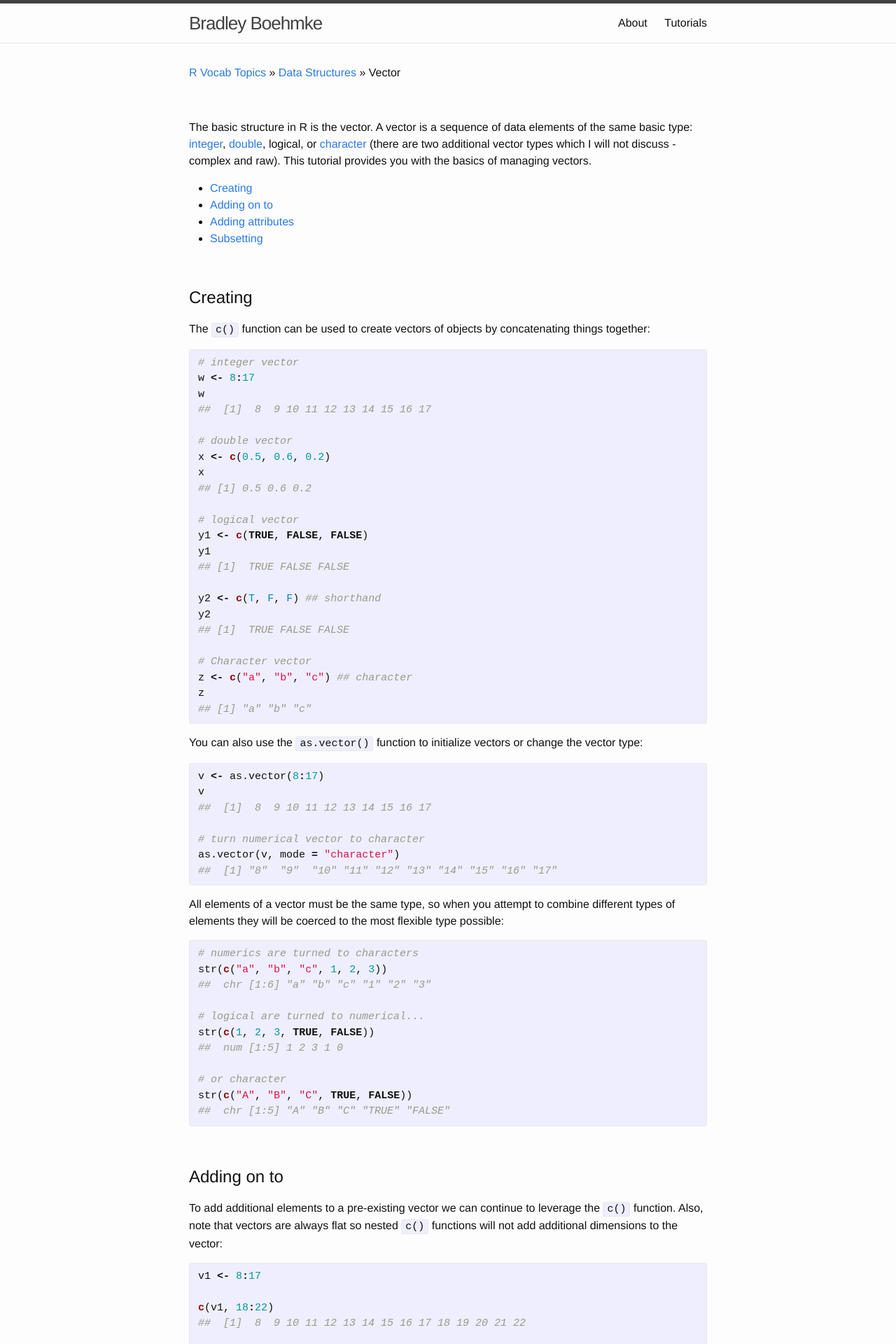
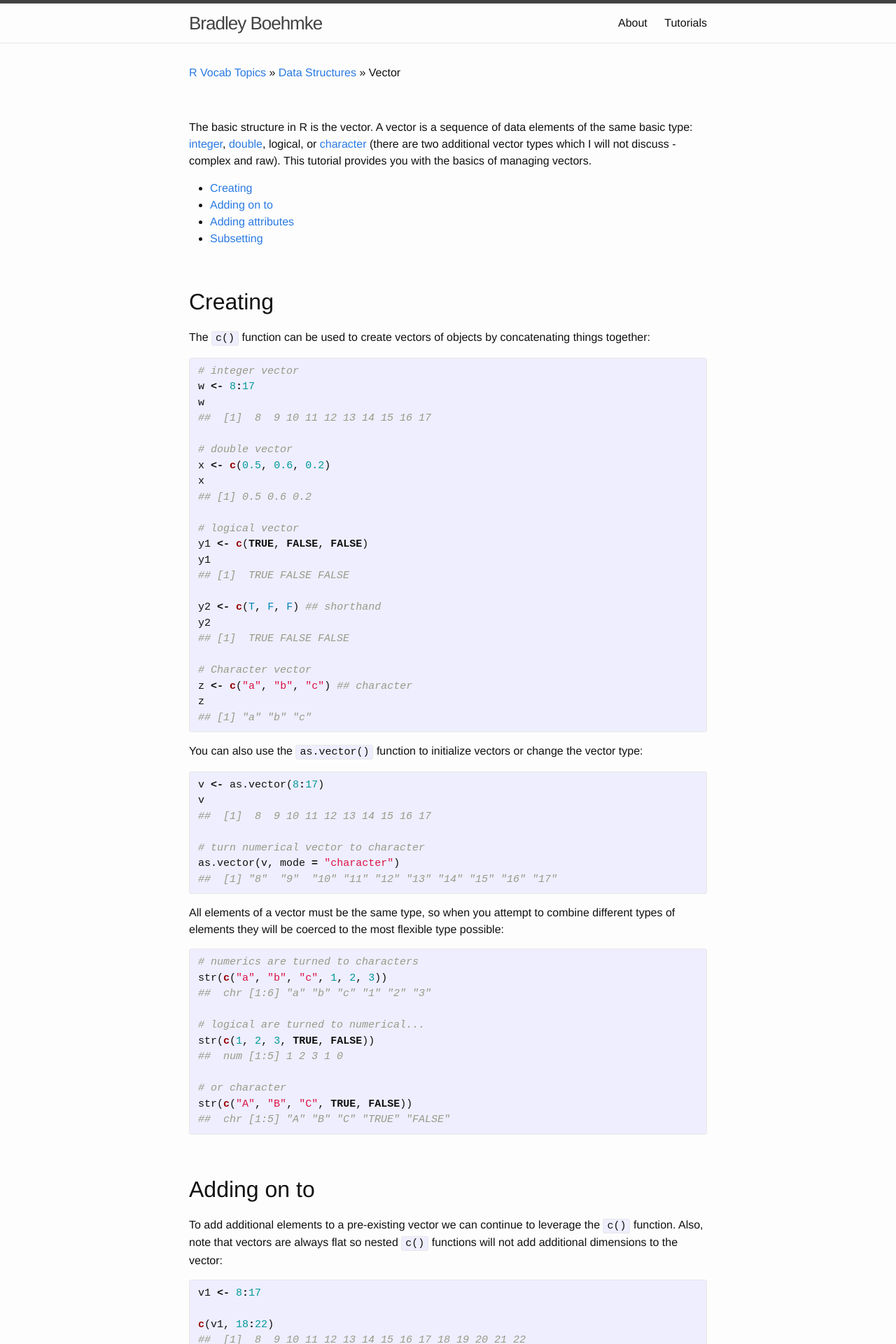
Before and after one commit to bradleyboehmke/bradleyboehmke, a Jekyll site: the page built from tutorials/vector.md, in a window 1280 px wide. Shown: the top 1920 px of the page at 70% size. Built offline with Jekyll 4.4.1, drawn with Linux system fonts in a browser that asks for light colours.

```diff
--- a/tutorials/vector.md
+++ b/tutorials/vector.md
@@ -18,7 +18,7 @@ The basic structure in R is the vector.  A vector is a sequence of data elements
 
 <a name="creating"></a>
 
-# Creating
+## Creating
 The `c()` function can be used to create vectors of objects by concatenating things together:
 
 {% highlight r %}
@@ -79,7 +79,7 @@ str(c("A", "B", "C", TRUE, FALSE))
 
 <a name="adding"></a>
 
-# Adding on to
+## Adding on to
 To add additional elements to a pre-existing vector we can continue to leverage the `c()` function.  Also, note that vectors are always flat so nested `c()` functions will not add additional dimensions to the vector:
 
 {% highlight r %}
@@ -98,7 +98,7 @@ c(v1, c(18, c(19, c(20, c(21:22)))))
 
 <a name="attributes"></a>
 
-# Adding attributes
+## Adding attributes
 The attributes that you can add vectors includes names and comments:
 
 {% highlight r %}
@@ -143,7 +143,7 @@ attributes(v1)
 
 <a name="subsetting"></a>
 
-# Subsetting
+## Subsetting
 The four main ways to subset a vector include combining square brackets [ ] with:
 
 * <a href="#positive">Positive integers</a>
@@ -155,7 +155,7 @@ You can also subset with double brackets `[[ ]]` for <a href="#simplify">simplif
 
 <a name="positive"></a>
 
-## Positive Integers
+### Positive Integers
 Subsetting with positive integers returns the elements at the specified positions:
 
 {% highlight r %}
@@ -183,7 +183,7 @@ v1[c(2, 2, 4)]
 
 <a name="negative"></a>
 
-## Negative Integers
+### Negative Integers
 Subsetting with negative integers will omit the elements at the specified positions:
 
 {% highlight r %}
@@ -198,7 +198,7 @@ v1[-c(2, 4, 6, 8)]
 
 <a name="logical"></a>
 
-## Logical values
+### Logical values
 Subsetting with logical values will select the elements where the corresponding logical value is `TRUE`:
 
 {% highlight r %}
@@ -223,7 +223,7 @@ v1[c(TRUE, FALSE)]
 
 <a name="names"></a>
 
-## Names
+### Names
 Subsetting with names will return the elements with the matching names specified:
 
 {% highlight r %}
@@ -238,7 +238,7 @@ v1[c("a", "c", "h")]
 
 <a name="simplify"></a>
 
-## Simplifying vs. Preserving
+### Simplifying vs. Preserving
 Its also important to understand the difference between simplifying and preserving subsetting.  **Simplifying** subsets returns the simplest possible data structure that can represent the output. **Preserving** subsets keeps the structure of the output the same as the input.
 
 For vectors, subsetting with single brackets `[ ]` preserves while subsetting with double brackets `[[ ]]` simplifies.  The change you will notice when simplifying vectors is the removal of names and/or factor levels:
```
